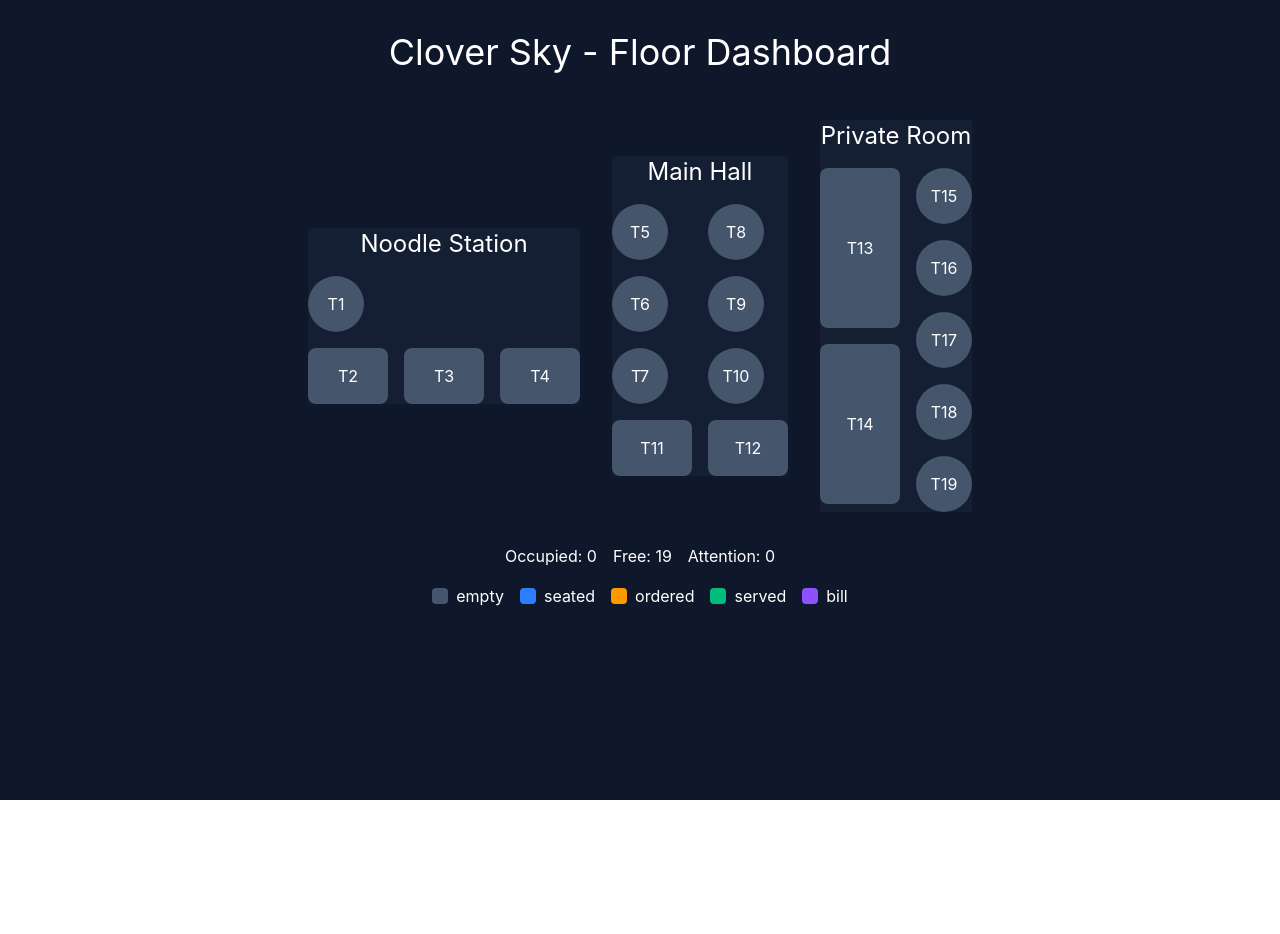
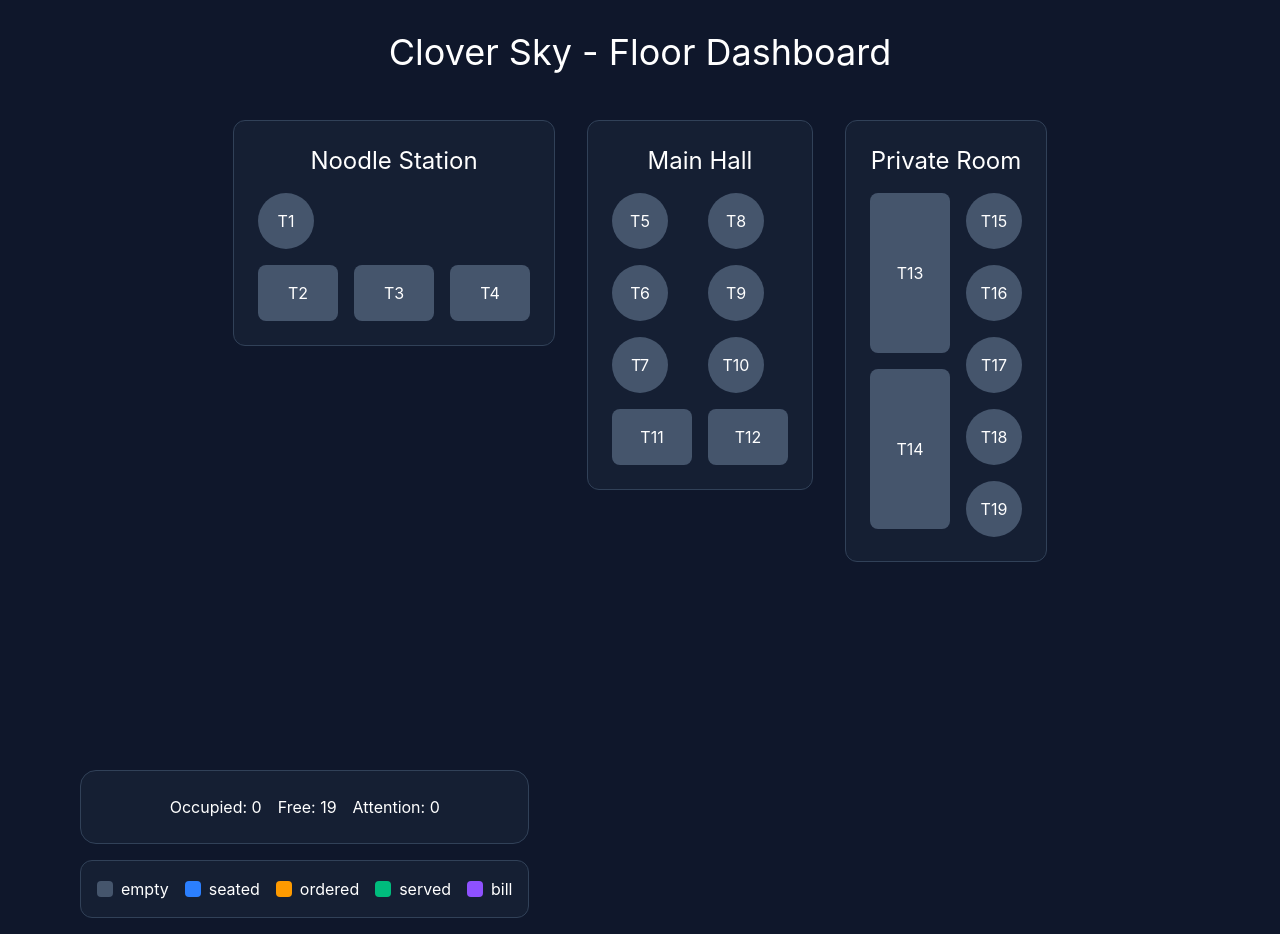
Before and after one commit to Leng-Wan/Clover-Sky-Restaurant, a React (Vite) app: page / in a window 1280 px wide. Before the commit the page ends 800 px from the top, so only its background shows below. Built offline with nearby package versions, Linux system fonts and the light colour scheme.

Commit message:
implementing StatsPanel and Lengend section, move them to the bottom of the page

```diff
--- a/index.html
+++ b/index.html
@@ -4,7 +4,7 @@
     <meta charset="UTF-8" />
     <link rel="icon" type="image/svg+xml" href="/favicon.svg" />
     <meta name="viewport" content="width=device-width, initial-scale=1.0" />
-    <title>dashboard</title>
+    <title>Clover Sky Dashboard</title>
   </head>
   <body>
     <div id="root"></div>
--- a/src/App.jsx
+++ b/src/App.jsx
@@ -10,7 +10,6 @@ export default function App()
       <StatusProvider>
         <Header/>
         <FloorPlan/>
-        <Legend/>
       </StatusProvider>
     </div>
   )
--- a/src/components/FloorPlan.jsx
+++ b/src/components/FloorPlan.jsx
@@ -2,6 +2,7 @@ import { useState,useEffect } from "react";
 import { floorPlan } from "../data/floorPlan";
 import TableSection from "./TableSection";
 import StatsPanel from "./StatsPanel";
+import Lengend from "./Legend";
 export default function FloorPlan()
 {
     const [now, setNow] = useState(Date.now())
@@ -15,12 +16,15 @@ export default function FloorPlan()
     },[])
     return(
        <div className="flex flex-col items-center gap-8 p-4 max-w-6xl mx-auto">
-        <div className="flex flex-col md:flex-row justify-center items-center gap-8">
+        <div className="flex flex-col md:flex-row justify-center items-start gap-8">
             <TableSection title="Noodle Station" tables={noodleSection} theme="slate" layout="row" currentTime = {now}></TableSection>
             <TableSection title="Main Hall" tables={mainHallSection} theme="slate" layout="column" currentTime={now}></TableSection>
             <TableSection title="Private Room" tables={privateRoomSection} theme="teal" layout="column" currentTime={now}></TableSection>
         </div>
-            <StatsPanel currentTime={now}/>
+            <div className="self-start flex flex-col gap-4 mt-44">
+                <StatsPanel currentTime={now}/>
+                <Lengend/>
+            </div>
        </div>
     )
 }
--- a/src/components/Legend.jsx
+++ b/src/components/Legend.jsx
@@ -4,7 +4,7 @@ export default function Lengend()
 {
     const statusKeys = Object.keys(statusColors)
     return(
-    <div className="flex gap-4 justify-center">
+    <div className="flex gap-4 justify-center items-end bg-slate-800/50 p-4 rounded-xl border border-slate-700">
         {statusKeys.map(status => (
             <div key={status} className="flex justify-center items-center gap-2">
                 <div className={`w-4 h-4 rounded ${statusColors[status]}`}></div>
--- a/src/components/StatsPanel.jsx
+++ b/src/components/StatsPanel.jsx
@@ -11,7 +11,7 @@ export default function StatsPanel({currentTime})
     const attentionCount = Object.keys(statusMap).filter(tableId => checkIsOverThreshold(statusMap[tableId].status, statusMap[tableId].statusSince, currentTime,alertThresholds)).length
 
     return(
-        <div className="flex justify-center gap-4 text-white">
+        <div className="flex justify-center gap-4 text-white bg-slate-800/50 p-6 rounded-2xl border border-slate-700">
             <div>Occupied: {occupiedCount}</div>
             <div>Free: {freeCount}</div>
             <div>Attention: {attentionCount}</div>
--- a/src/components/TableSection.jsx
+++ b/src/components/TableSection.jsx
@@ -19,7 +19,7 @@ export default function TableSection({ title, tables, theme, layout, currentTime
     const { statusMap, dispatch } = useStatus()
 
     return (
-        <div className="flex flex-col items-center bg-slate-800/50">
+        <div className="flex flex-col items-center bg-slate-800/50 p-6 rounded-xl border border-slate-700">
             <h2 className="text-white text-2xl mb-4">{title}</h2>
             <div className={`${outerFlex} gap-4`}>
                 {rowKeys.map(rowKey => (
```
